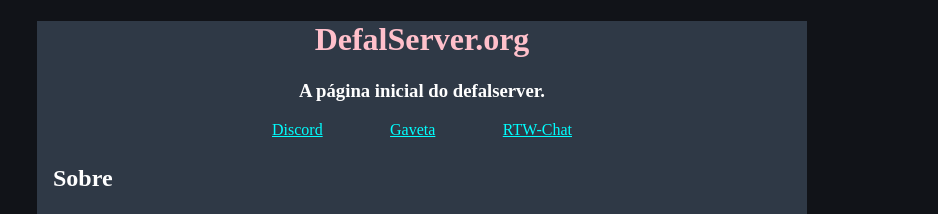
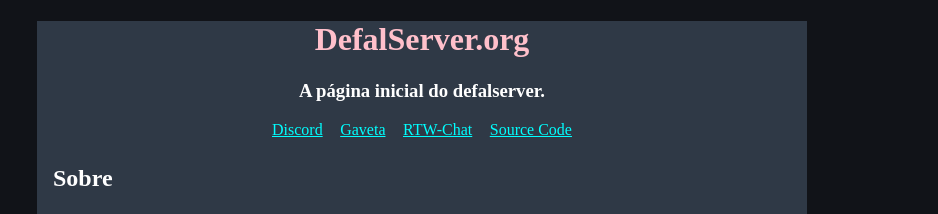
Before and after one commit to Defal7c/defalserver.org, a plain HTML site: page index.html in a window 1280 px wide. Shown: the top 214 px of the page, 218-1156 px from the left. Drawn offline with Linux system fonts and the light colour scheme; no server answers; a script that the page names is missing.

Commit message:
added Source Repo link

```diff
--- a/index.html
+++ b/index.html
@@ -25,6 +25,7 @@
           <li><a href="https://discord.gg/2RtWRNs">Discord</a></li>
           <li><a href="http://gaveta.defalserver.org:2052">Gaveta</a></li>
           <li><a href="https://real-time-working-chat.vercel.app/">RTW-Chat</a></li>
+          <li><a href="https://github.com/Defal7c/defalserver.org/">Source Code</a></li>
         </ul>
       </nav>
 
```
Also changed, not shown: 1 other file.
